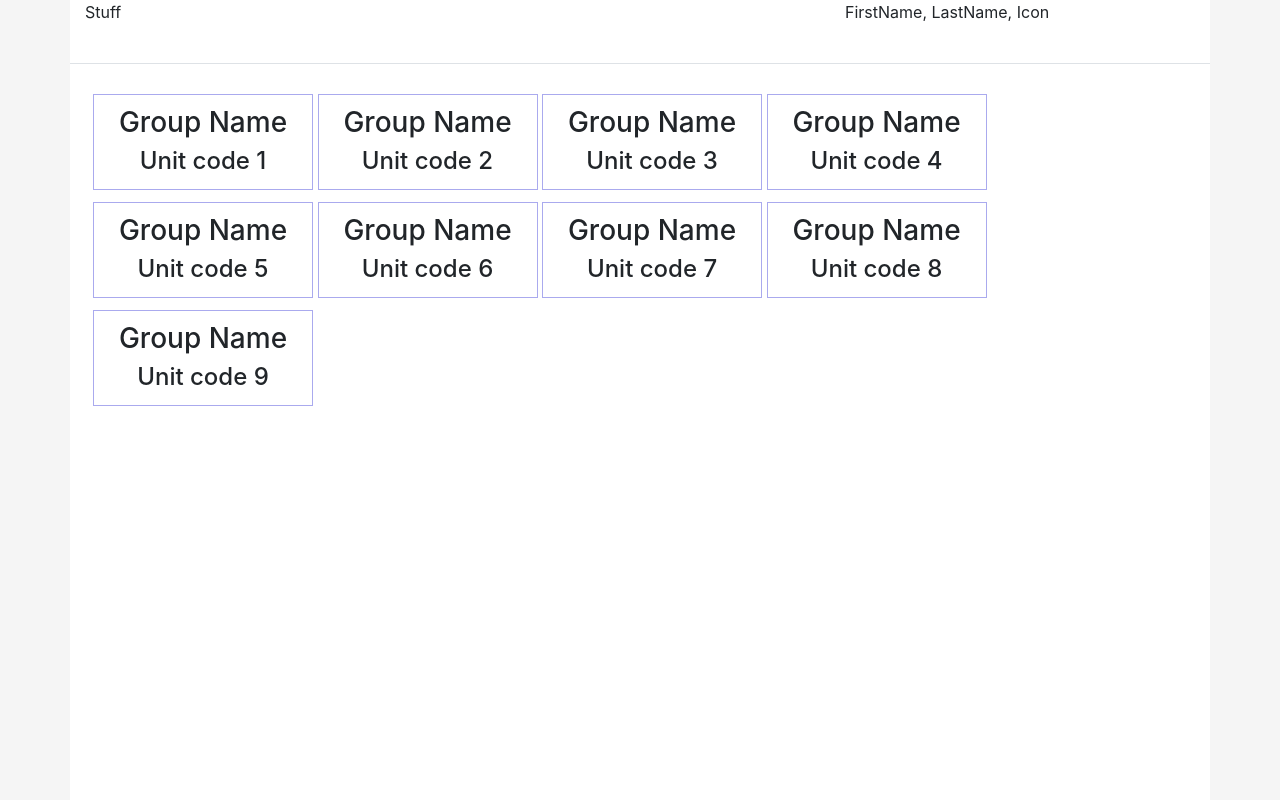
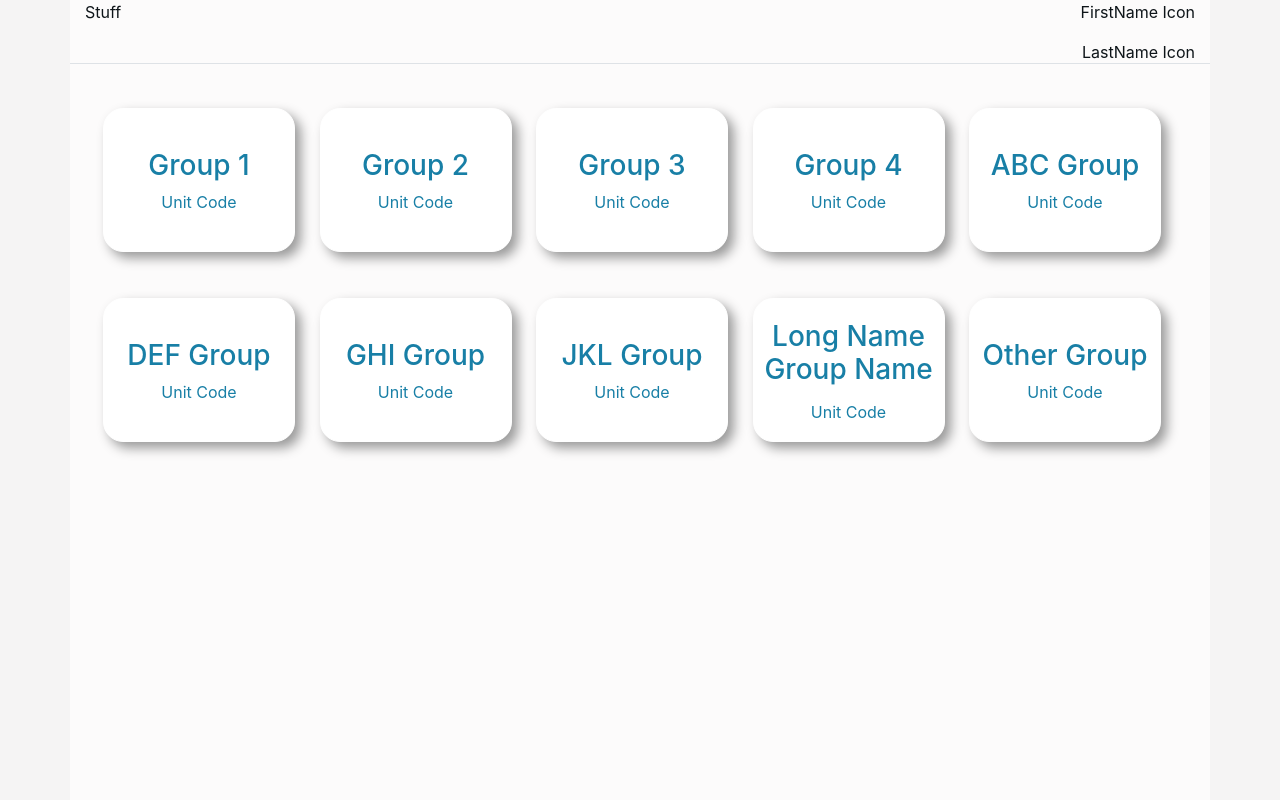
Before and after one commit to Mark-Diedericks/Student-Time-Tracker, a Django app: page /dashboard/ in a window 1280 px wide. Run offline with Django 3.2, Linux system fonts and the light colour scheme; some libraries are stand-ins or nearby versions.

Commit message:
Styling of group tiles on dashboard

```diff
--- a/tracker_app/static/style.css
+++ b/tracker_app/static/style.css
@@ -1,5 +1,27 @@
+:root {
+    --background0: #f5f4f4;
+    --background1: #fcfbfb;
+    --background2: #ffffff;
+
+    --foreground0: #0e1519;
+    --foreground1: #187FA6;
+    --foreground2: #fcfbfb;
+
+    --accentbackground: #45687b;
+    --accent0: #45687b;
+    --accent1: #839eaa;
+    --accent2: #9db1ba;
+    --accent3: #b4c3ca;
+    --accent4: #e1e7ea;
+    --accent5: #f0f3f4;
+}
+
+h1, h2, h3, h4, h5 {
+    color: var(--foreground0)
+}
+
 body {
-    --accent: #AAAAEE;
+    color: var(--foreground0)
 }
 
 .header-height {
@@ -29,12 +51,12 @@ body {
 .border-bottom {
     border-style: solid;
     border-width: 0px 0px 2px 0px;
-    border-color: var(--accent);
+    border-color: var(--accent0);
 }
 
 .border-right {
     border-style: solid;
-    border-color: var(--accent);
+    border-color: var(--accent0);
     border-width: 0px 2px 0px 0px;
 }
 
@@ -58,34 +80,54 @@ body {
     display: inline;
 }
 
-.group-marg {
-    margin: 6px auto 6px auto;
-
-    min-height: 96px;
-    max-height: 96px;
-
-    min-width: 220px;
-    max-width: 220px;
+.group-outter {
+    margin: 20px 10px 20px 10px;
 }
 
 .group-size {
-    min-height: 96px;
-    max-height: 96px;
+    min-height: 144px;
+    max-height: 144px;
+    height: 144px;
 
-    min-width: 220px;
-    max-width: 220px;
+    min-width: 192px;
+    max-width: 192px;
+    width: 192px;
 }
 
 .group-inner {
-    min-height: 96px;
-    max-height: 96px;
+    border-style: solid;
+    border-color: var(--background2);
+    border-width: 1px 1px 1px 1px;
+    border-radius: 20px;
 
-    min-width: 220px;
-    max-width: 220px;
+    box-shadow: 6px 6px 12px 0px #999999;
+    background: var(--background2);
 
-    border-style: solid;
-    border-color: var(--accent);
-    border-width: 1px 1px 1px 1px;
+    color: var(--foreground1);
 
     text-align: center;
+    overflow: hidden;
+
+    display: table-cell;
+    vertical-align: middle;
 }
+
+.tile-head {
+    margin-top: 10%;
+
+    color: var(--foreground1);
+    max-width: 192px;
+    max-height: 72px;
+
+    overflow: hidden;
+    text-overflow: ellipsis;
+    word-wrap: break-word;
+
+    display: block;
+}
+
+.tile-desc {
+    color: var(--foreground1);
+    max-width: 192px;
+    max-height: 24px;
+}
--- a/tracker_app/templates/base.html
+++ b/tracker_app/templates/base.html
@@ -17,10 +17,8 @@
     </head>
 
 
-    <body style="background-color: whitesmoke;">
-
-
-        <div class="container" style="background-color: white; min-height: 100vh;">
+    <body style="background-color: var(--background0);">
+        <div class="container" style="background-color: var(--background1); min-height: 100vh;">
 
             <div class="row  justify-content-center  header-height  border-bottom">
                 <!-- Header Bar with user info and stuff -->
@@ -28,8 +26,9 @@
                     <p>Stuff</p>
                 </div>
 
-                <div class="col-4">
-                    <p>FirstName, LastName, Icon</p>
+                <div class="col-4 text-right">
+                    <p>FirstName    Icon</p>
+                    <p>LastName     Icon</p>
                 </div>
             </div>
 
--- a/tracker_app/templates/grouptile.html
+++ b/tracker_app/templates/grouptile.html
@@ -1,7 +1,7 @@
-<div class="item group-marg group-size" style="position: relative; display: inline-block;">
-    <div class="group-inner">
-        <h3 style="margin-top: 5%;">Group Name</h3>
-        <h4>Unit code {{ group }}</h4>
+<div class="item group-outter group-size" style="position: relative; display: inline-block;">
+    <div class=" group-inner group-size">
+        <h3 class="tile-head">{{ group }}</h3>
+        <p class="tile-desc">Unit Code</p>
     </div>
 
     <a href="/dashboard/{{group}}/" style="cursor: pointer;">
--- a/tracker_app/views.py
+++ b/tracker_app/views.py
@@ -28,7 +28,7 @@ def userdash(request):
 
     try:
         #g = list(models.Group.objects.filter(users__contains=request.user))      # Get QuerySet of all groups the user belongs to
-        g = [1, 2, 3, 4, 5, 6, 7, 8, 9]
+        g = ["Group 1", "Group 2", "Group 3", "Group 4", "ABC Group", "DEF Group", "GHI Group", "JKL Group", "Long Name Group Name Long", "Other Group"]
     except:
         raise Http404("Could not get User's groups")
     else:
```
